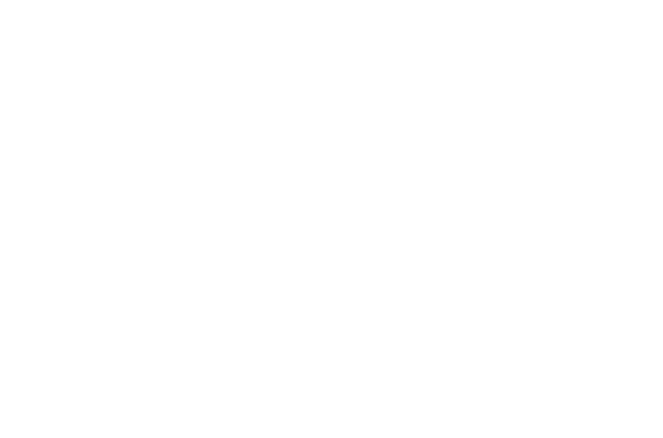
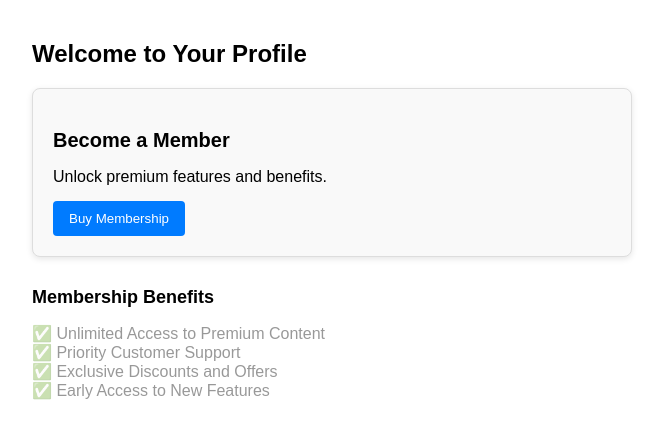
Before and after one commit to nitinthomas20/reception_app, a React (Create React App) app in the folder frontend/: page /profile in a window 1280 px wide. Before the commit this address had no page. Shown: the top 438 px of the page, without its empty margins (308-971 px from the left). Built offline with nearby package versions, Linux system fonts and the light colour scheme.

Commit message:
added profile navbar

```diff
--- a/frontend/src/App.js
+++ b/frontend/src/App.js
@@ -9,6 +9,7 @@ import ServiceDetails from './pages/ServiceDetails';
 import ProfessionalDetails from './pages/ProfessionalDetails';
 import { UserProvider } from './pages/UserContext';
 import Entry from './pages/Entry';
+import Profile from './pages/Profile';
 
 function App() {
   const [role, setRole] = useState(localStorage.getItem('role'));
@@ -31,6 +32,7 @@ function App() {
         <Route path="/login" element={<Login />} />
         <Route path="/signup" element={<Signup />} />
         <Route path="/home" element={<Home />} />
+        <Route path="/profile" element={<Profile />} />
         <Route path ="/services/:serviceId" element ={<ServiceDetails />} />
         <Route path ="/professionals/:professionalId" element ={<ProfessionalDetails />} />
 
--- a/frontend/src/components/Navbar.js
+++ b/frontend/src/components/Navbar.js
@@ -0,0 +1,87 @@
+// Navbar.js
+import React from "react"
+
+const Navbar = () => {
+  const handleLogout = () => {
+    // Clear stored auth tokens (example for JWT)
+    localStorage.removeItem("token")
+
+    window.location.href = "/login" // Redirect to login page
+  }
+
+  const handleProfile = () => {
+    // Navigate to profile page
+    window.location.href = "/profile"
+  }
+
+  return (
+    <nav style={styles.navbar}>
+      <div style={styles.logo}>MediBook</div>
+      <div style={styles.menu}>
+        <div style={styles.avatarContainer}>
+          <img
+            src="https://github.com/shadcn.png"
+            alt="User Avatar"
+            style={styles.avatar}
+            onClick={() => {
+              const menu = document.getElementById("dropdown-menu")
+              menu.style.display = menu.style.display === "block" ? "none" : "block"
+            }}
+          />
+          <div id="dropdown-menu" style={styles.dropdown}>
+            <div style={styles.dropdownItem} onClick={handleProfile}>Profile</div>
+            <div style={styles.dropdownItem} onClick={handleLogout}>Logout</div>
+          </div>
+        </div>
+      </div>
+    </nav>
+  )
+}
+
+const styles = {
+  navbar: {
+    display: "flex",
+    justifyContent: "space-between",
+    alignItems: "center",
+    backgroundColor: "#fff",
+    padding: "10px 20px",
+    boxShadow: "0 2px 5px rgba(0,0,0,0.1)",
+    position: "relative",
+    zIndex: 10,
+  },
+  logo: {
+    fontSize: "20px",
+    fontWeight: "bold",
+  },
+  menu: {
+    display: "flex",
+    alignItems: "center",
+  },
+  avatarContainer: {
+    position: "relative",
+    cursor: "pointer",
+  },
+  avatar: {
+    width: "40px",
+    height: "40px",
+    borderRadius: "50%",
+  },
+  dropdown: {
+    display: "none",
+    position: "absolute",
+    top: "50px",
+    right: "0",
+    backgroundColor: "#fff",
+    border: "1px solid #ddd",
+    borderRadius: "6px",
+    boxShadow: "0 2px 8px rgba(0,0,0,0.1)",
+    width: "120px",
+  },
+  dropdownItem: {
+    padding: "10px",
+    cursor: "pointer",
+    borderBottom: "1px solid #eee",
+  },
+}
+
+export default Navbar
--- a/frontend/src/pages/Home.js
+++ b/frontend/src/pages/Home.js
@@ -3,7 +3,7 @@ import axios from 'axios';
 import ServiceCard from '../components/ServiceCard';
 import { useUser } from './UserContext';
 import { motion } from 'framer-motion';
-
+import Navbar from '../components/Navbar';
 export default function Home() {
   const [homeInfo, setHomeInfo] = useState('');
   const [services, setServices] = useState([]);
@@ -55,6 +55,7 @@ export default function Home() {
         minHeight: '100vh',
       }}
     >
+     < Navbar/>
       <motion.section
         initial={{ opacity: 0, y: -20 }}
         animate={{ opacity: 1, y: 0 }}
--- /dev/null
+++ b/frontend/src/pages/Profile.js
@@ -0,0 +1,96 @@
+// Profile.js
+import React, { useState } from "react"
+
+const Profile = () => {
+  // Simulated user membership status (in real app, fetch from API or context)
+  const [isMember, setIsMember] = useState(false)
+
+  const handleBuyMembership = () => {
+    // Logic to upgrade membership (e.g., call backend API, payment, etc.)
+    alert("Membership purchased!")
+    setIsMember(true)
+  }
+
+  const memberFeatures = [
+    "Unlimited Access to Premium Content",
+    "Priority Customer Support",
+    "Exclusive Discounts and Offers",
+    "Early Access to New Features",
+  ]
+
+  return (
+    <div style={styles.container}>
+      <h2 style={styles.title}>Welcome to Your Profile</h2>
+
+      {!isMember && (
+        <div style={styles.card}>
+          <h3 style={styles.cardTitle}>Become a Member</h3>
+          <p style={styles.cardText}>Unlock premium features and benefits.</p>
+          <button style={styles.button} onClick={handleBuyMembership}>
+            Buy Membership
+          </button>
+        </div>
+      )}
+
+      <div style={styles.featuresSection}>
+        <h3 style={styles.sectionTitle}>Membership Benefits</h3>
+        <ul style={styles.featureList}>
+          {memberFeatures.map((feature, index) => (
+            <li key={index} style={{ opacity: isMember ? 1 : 0.4 }}>
+              ✅ {feature}
+            </li>
+          ))}
+        </ul>
+      </div>
+    </div>
+  )
+}
+
+const styles = {
+  container: {
+    padding: "20px",
+    maxWidth: "600px",
+    margin: "0 auto",
+    fontFamily: "Arial, sans-serif",
+  },
+  title: {
+    fontSize: "24px",
+    marginBottom: "20px",
+  },
+  card: {
+    border: "1px solid #ddd",
+    borderRadius: "8px",
+    padding: "20px",
+    backgroundColor: "#f9f9f9",
+    marginBottom: "20px",
+    boxShadow: "0 2px 6px rgba(0,0,0,0.1)",
+  },
+  cardTitle: {
+    fontSize: "20px",
+    marginBottom: "10px",
+  },
+  cardText: {
+    marginBottom: "15px",
+  },
+  button: {
+    padding: "10px 16px",
+    backgroundColor: "#007bff",
+    color: "#fff",
+    border: "none",
+    borderRadius: "4px",
+    cursor: "pointer",
+  },
+  featuresSection: {
+    marginTop: "30px",
+  },
+  sectionTitle: {
+    fontSize: "18px",
+    marginBottom: "10px",
+  },
+  featureList: {
+    listStyleType: "none",
+    paddingLeft: "0",
+  },
+}
+
+export default Profile
```
